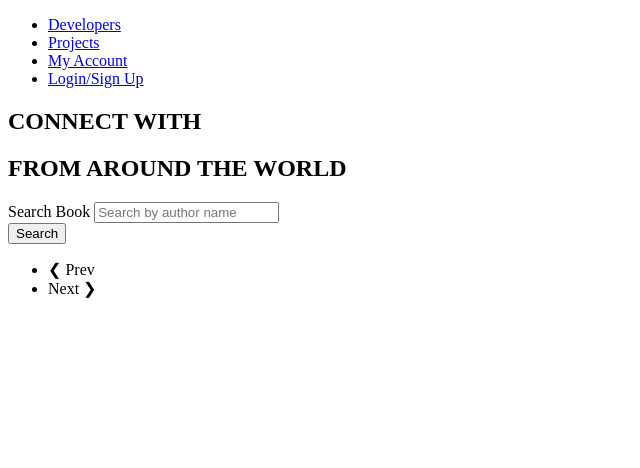
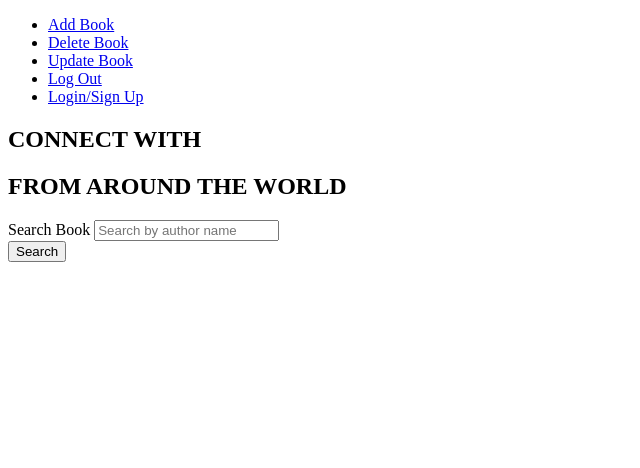
Before and after one commit to Pirzodakhon/libraryms, a Django app: page / in a window 1280 px wide. Shown: the part 332-800 px from the top of the page, without its empty margins (0-640 px from the left). Run offline with Django 4.2, Linux system fonts and the light colour scheme; parts of the project's set-up code (start-up, migrations or seed data) failed here and were passed over.

Commit message:
laittle changes

```diff
--- a/projects/templates/main.html
+++ b/projects/templates/main.html
@@ -26,14 +26,11 @@
           <div class="toggle-menu__lines"></div>
         </label>
         <ul class="header__menu">
-          <li class="header__menuItem"><a href="{% url 'add_book' %}">Developers</a></li>
-          <li class="header__menuItem"><a href="{% url 'delete_book' %}">Projects</a></li>
-          <li class="header__menuItem"><a href="{% url 'account' %}">My Account</a></li>
-          {% if request.user.username %}
-            <li class="header__menuItem"><a href="{% url 'logout' %}" class="btn btn--sub">Log Out</a></li>
-          {% else %}
-            <li class="header__menuItem"><a href="{% url 'login' %}" class="btn btn--sub">Login/Sign Up</a></li>
-          {% endif %}
+          <li class="header__menuItem"><a href="{% url 'add_book' book.id %}">Add Book</a></li>
+          <li class="header__menuItem"><a href="{% url 'delete_book' book.id %}">Delete Book</a></li>
+          <li class="header__menuItem"><a href="{% url 'update-book' book.id %}">Update Book</a></li>
+          <li class="header__menuItem"><a href="{% url 'logout' %}" class="btn btn--sub">Log Out</a></li>
+          <li class="header__menuItem"><a href="{% url 'login' %}" class="btn btn--sub">Login/Sign Up</a></li>
         </ul>
       </nav>
     </div>
@@ -69,30 +66,6 @@
         </div>
       </div>
     </section>
-
-    <div class="pagination">
-      <ul class="container">
-      {% if users.has_previous %}
-        <li><a href="{% url 'index' %}?page={{ users.previous_page_number }}" class="btn">&#10094; Prev</a></li>
-      {% else %}
-          <li><a class="btn btn--disabled">&#10094; Prev</a></li>
-      {% endif %}
-
-          {% for page in users.paginator.page_range %}
-            {% if users.number == page %}
-                <li><a href="{% url 'index' %}?page={{ page }}" class="btn btn--sub">{{ page }}</a></li>
-            {% else %}
-                <li><a href="{% url 'index' %}?page={{ page }}" class="btn">{{ page }}</a></li>
-            {% endif %}
-          {% endfor %}
-
-      {% if users.has_next %}
-        <li><a href="{% url 'index' %}?page={{ users.next_page_number }}" class="btn">Next &#10095;</a></li>
-      {% else %}
-          <li><a class="btn btn--disabled">Next &#10095;</a></li>
-      {% endif %}
-      </ul>
-    </div>
   </main>
 </body>
 
--- a/projects/urls.py
+++ b/projects/urls.py
@@ -5,4 +5,6 @@ from . import views
 
 urlpatterns = [
     path('', views.main, name="projects"),
+    path('update-book/<str:pk>/', views.updateBook, name = "update_book"),
+    path('add_book/', views.add_books, name="add_book"),
 ]
--- a/projects/views.py
+++ b/projects/views.py
@@ -1,5 +1,8 @@
-from django.shortcuts import render
+from types import MethodDescriptorType
+from django.shortcuts import redirect, render
 from django.http import HttpResponse
+from .models import Book
+from .forms import BookFrom
 
 def main(request):
     return render(request, "main.html")
@@ -13,6 +16,23 @@ def add_books(request):
         tags = request.POST['tags']
     return render(request, 'templates/add_book.html')
 
+def updateBook(request, bn):
+    book = Book.objects.get(id=bn)
+    form = BookFrom(instance=book)
+    if request.method == 'POST':
+        form = BookFrom(request.POST, instance=book)
+        if form.is_valid():
+            form.save()
+            return redirect('projects')
+    context = {'form': form}
+    return render(request, 'templates/add_book.html', context)
 
+def deleteBook(request, pk):
+    book = Book.objects.get(id=pk)
+    if request.method == "POST":
+        book.delete()
+        return redirect('projects')
+    context = {'object': book}
+    return render(request, 'templates/delete_book.html', context)
 
 # Create your views here.
```
Also changed, not shown: projects/forms.py (added, +7 -0 lines), projects/templates/add_book.html (+5 -2 lines), projects/templates/delete_book.html (added, +14 -0 lines).
